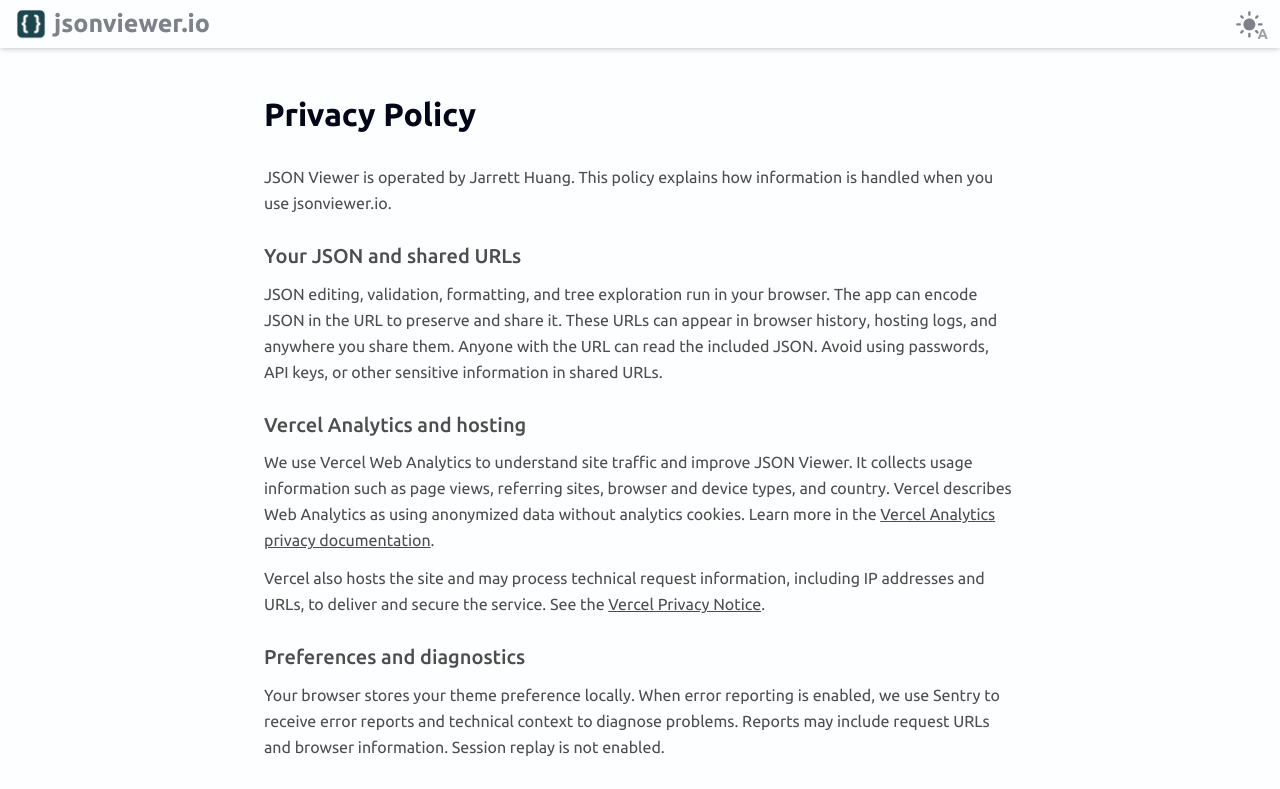
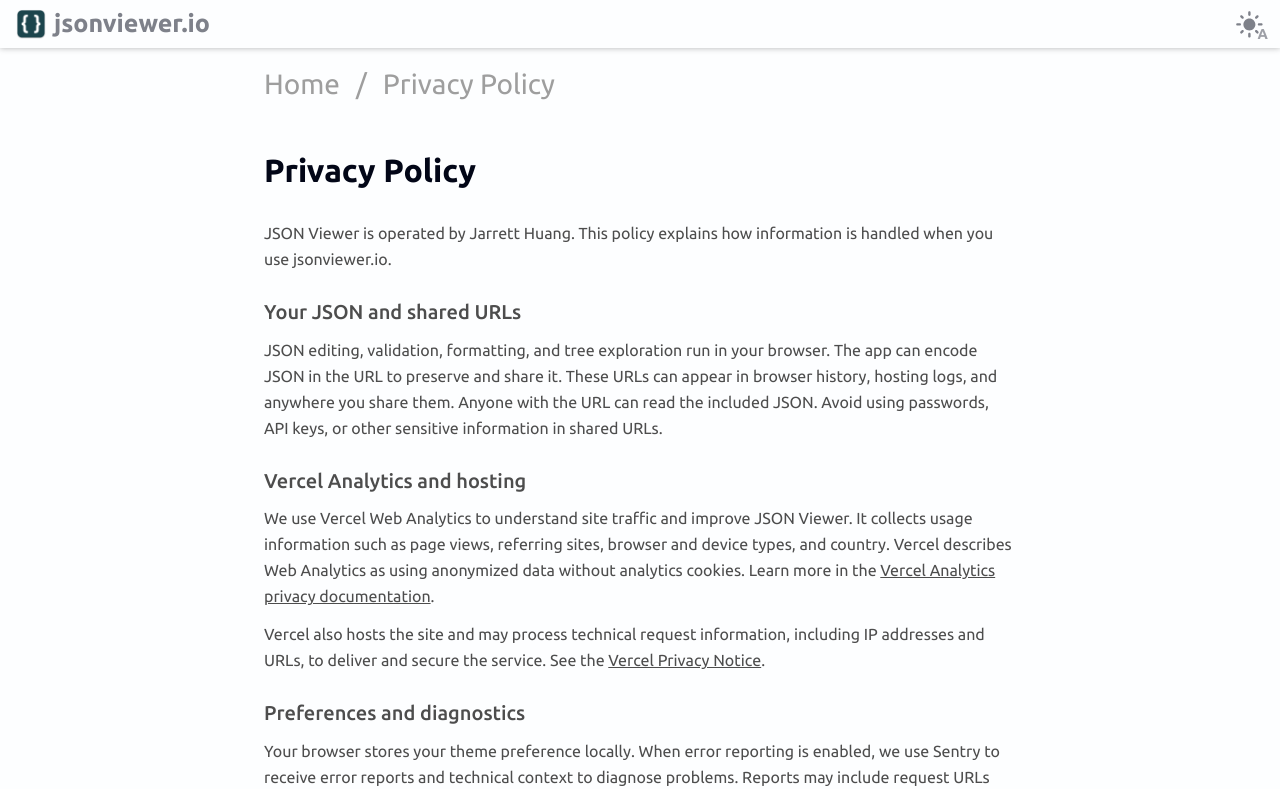
Before and after one commit to jarretthuang/json-viewer, a Next.js app: page /privacy in a window 1280 px wide. Shown: the top 789 px of the page. Built offline with nearby package versions, Linux system fonts and the light colour scheme.

Commit message:
Share breadcrumbs across Pro and legal pages

```diff
--- a/src/app/pro/layout.tsx
+++ b/src/app/pro/layout.tsx
@@ -1,12 +1,12 @@
 import { ReactNode } from "react";
 import InfoPageNavBar from "@/components/nav-bar/InfoPageNavBar";
-import ProBreadcrumb from "./ProBreadcrumb";
+import Breadcrumb from "@/components/breadcrumb/Breadcrumb";
 
 export default function ProLayout({ children }: { children: ReactNode }) {
   return (
     <>
       <InfoPageNavBar />
-      <ProBreadcrumb />
+      <Breadcrumb />
       {children}
     </>
   );
--- a/src/app/pro/ProBreadcrumb.tsx
+++ b/src/components/breadcrumb/Breadcrumb.tsx
@@ -4,21 +4,24 @@ import Link from "next/link";
 import { usePathname } from "next/navigation";
 
 const pageLabels: Record<string, string> = {
+  "/privacy": "Privacy Policy",
+  "/terms": "Terms of Service",
   "/pro": "Pro",
   "/pro/lost-key": "Lost key",
   "/pro/thank-you": "Thank you",
 };
 
-export default function ProBreadcrumb() {
+export default function Breadcrumb() {
   const pathname = usePathname();
   const currentLabel = pageLabels[pathname];
+  const isLegalPage = pathname === "/privacy" || pathname === "/terms";
 
   if (!currentLabel) return null;
 
   return (
     <nav
       aria-label="Breadcrumb"
-      className="mx-auto w-full max-w-[576px] px-[24px] pt-[16px] text-sm text-mono-600 dark:text-mono-300"
+      className={`mx-auto w-full ${isLegalPage ? "max-w-[800px]" : "max-w-[576px]"} px-[24px] pt-[16px] text-sm text-mono-600 dark:text-mono-300`}
     >
       <ol className="flex flex-wrap items-center gap-2">
         <li>
@@ -26,7 +29,7 @@ export default function ProBreadcrumb() {
             Home
           </Link>
         </li>
-        {pathname !== "/pro" && (
+        {pathname.startsWith("/pro/") && (
           <li className="flex items-center gap-2">
             <span aria-hidden="true">/</span>
             <Link
--- a/src/components/legal/LegalPage.tsx
+++ b/src/components/legal/LegalPage.tsx
@@ -1,4 +1,5 @@
 import type { ReactNode } from "react";
+import Breadcrumb from "@/components/breadcrumb/Breadcrumb";
 import Copyright from "@/components/copyright/Copyright";
 import InfoPageNavBar from "@/components/nav-bar/InfoPageNavBar";
 
@@ -12,6 +13,7 @@ export default function LegalPage({
   return (
     <div className="flex min-h-full flex-col">
       <InfoPageNavBar />
+      <Breadcrumb />
       <main className="mx-auto w-full max-w-[800px] flex-1 px-[24px] py-[40px] text-[16px] leading-relaxed text-mono-800 dark:text-mono-300">
         <h1 className="mb-[24px] text-[32px] font-bold text-slate-950 dark:text-offWhite">
           {title}
```
Also changed, not shown: 1 other file (tests, documents, lock files or other folders).
